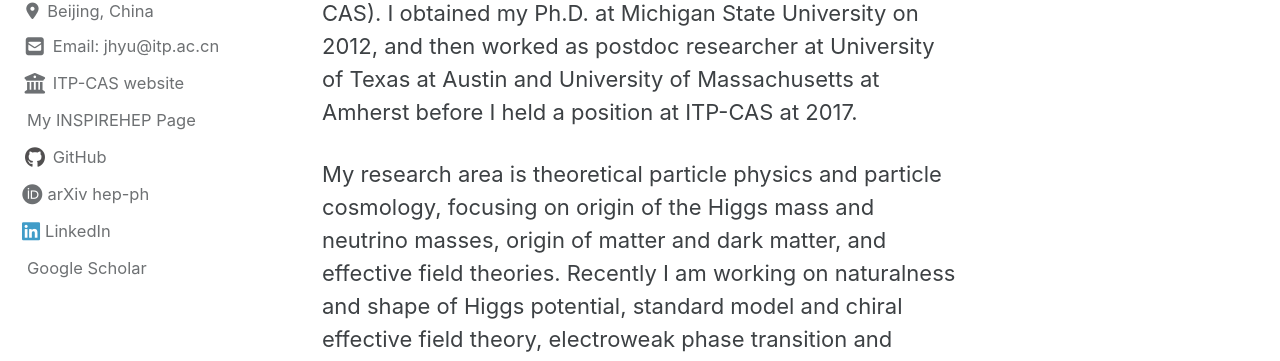
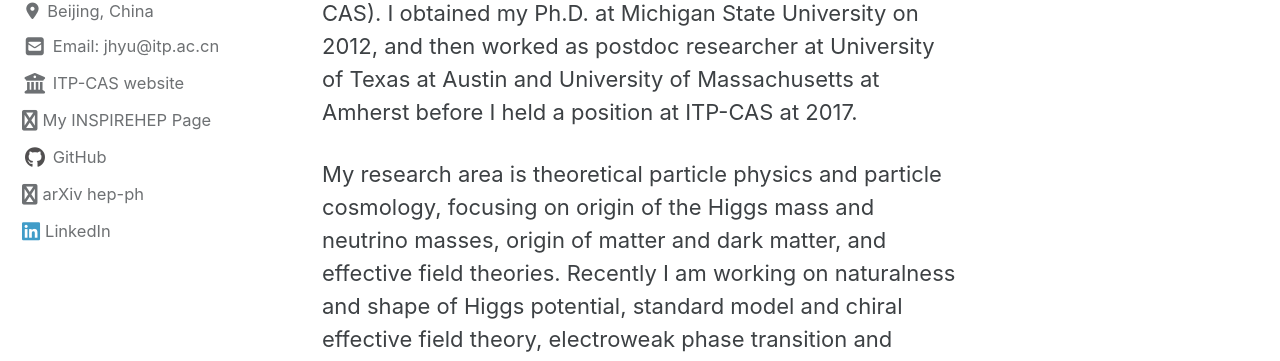
Before and after one commit to jhyu-itp/jhyu-itp.github.io, a Jekyll site: the page built from _pages/index.md, in a window 1280 px wide. Shown: the part 321-682 px from the top of the page. Built offline with Jekyll 4.4.1, drawn with Linux system fonts in a browser that asks for light colours; cached includes are drawn as plain includes; nearby versions of some CDN libraries; a style sheet for code colours, icons or effects is not loaded.

Commit message:
Update _config.yml

```diff
--- a/_config.yml
+++ b/_config.yml
@@ -34,20 +34,17 @@ author:
       icon: "fas fa-fw fa-university fa-lg"
       url: "https://www.itp.ac.cn/"
     - label: "My INSPIREHEP Page"
-      icon: "fab fa-inspirehep fa-lg"
+      icon: "fab fa-book fa-lg"
       url: "https://inspirehep.net/authors/1066117"
     - label: "GitHub"
       icon: "fab fa-fw fa-github fa-lg"
       url: "https://github.com/jhyu-itp/"
     - label: "arXiv hep-ph"
-      icon: "fab fa-orcid fa-lg"
+      icon: "fab fa-archive fa-lg"
       url: "https://arxiv.org/list/hep-ph/new"
     - label: "LinkedIn"
       icon: "fab fa-linkedin fa-lg"
       url: "https://LinkedIn.com/"
-    - label: "Google Scholar"
-      icon: "ai ai-google-scholar-square"
-      url: "https://scholar.google.com/"
 
 
 # Social Sharing
```
